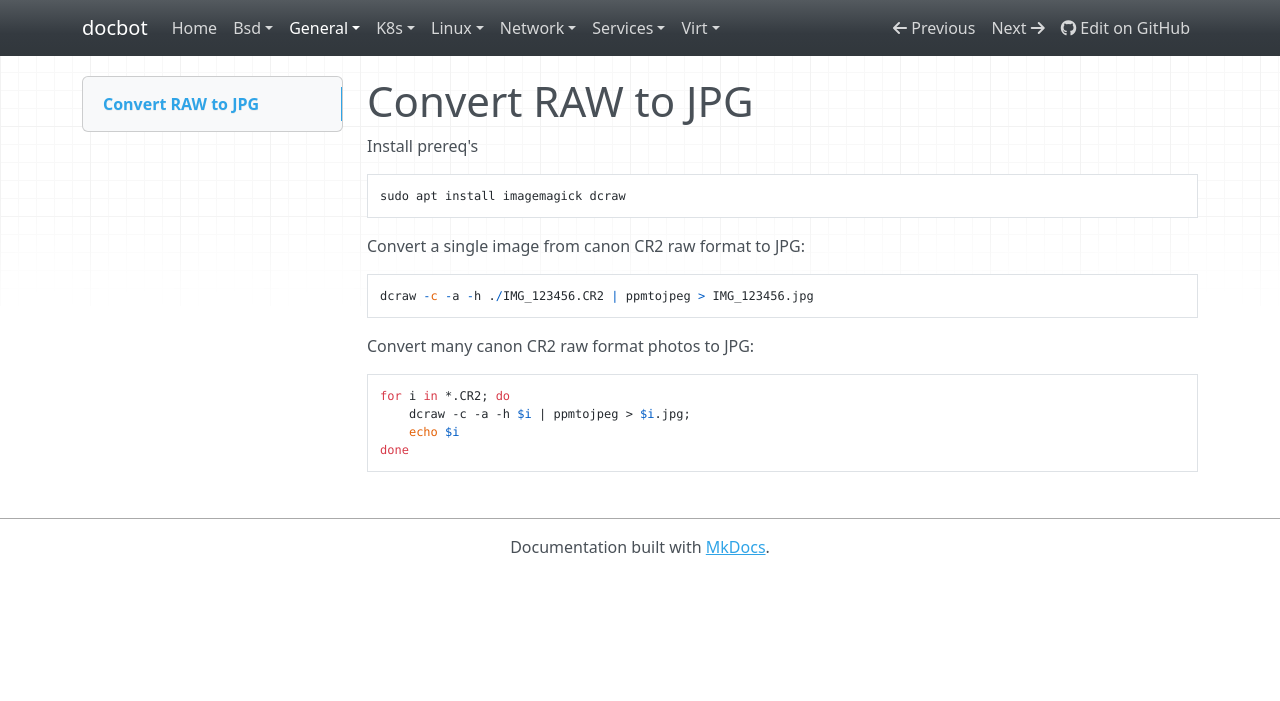
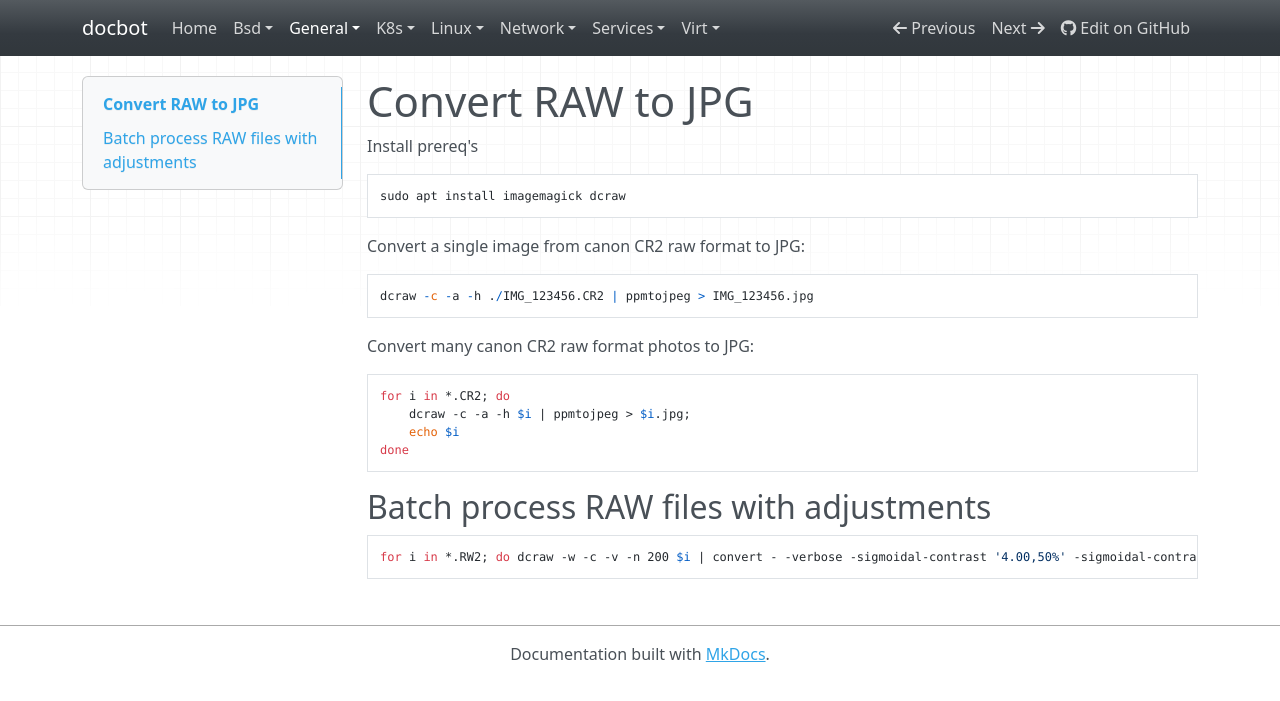
Before and after one commit to noahbailey/docbot, an MkDocs documentation site: the page built from docs/general/raw-photo.md, in a window 1280 px wide. Shown: the top 701 px of the page. Built offline with MkDocs 1.6.1, drawn with Linux system fonts in a browser that asks for light colours; nearby versions of some CDN libraries.

Commit message:
Add a one-liner for batch converting RAW images

````diff
--- a/docs/general/raw-photo.md
+++ b/docs/general/raw-photo.md
@@ -14,3 +14,9 @@ Convert many canon CR2 raw format photos to JPG:
         dcraw -c -a -h $i | ppmtojpeg > $i.jpg;
         echo $i
     done
+
+## Batch process RAW files with adjustments
+
+```
+for i in *.RW2; do dcraw -w -c -v -n 200 $i | convert - -verbose -sigmoidal-contrast '4.00,50%' -sigmoidal-contrast '-5.00,0%' -adaptive-sharpen '0x4.0' -quality '90' $i.jpg; done
+```
````
